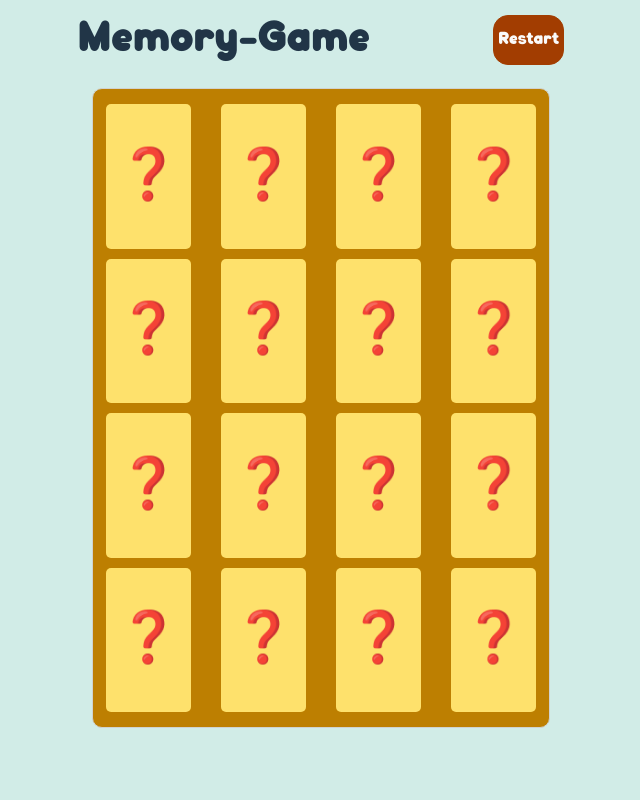
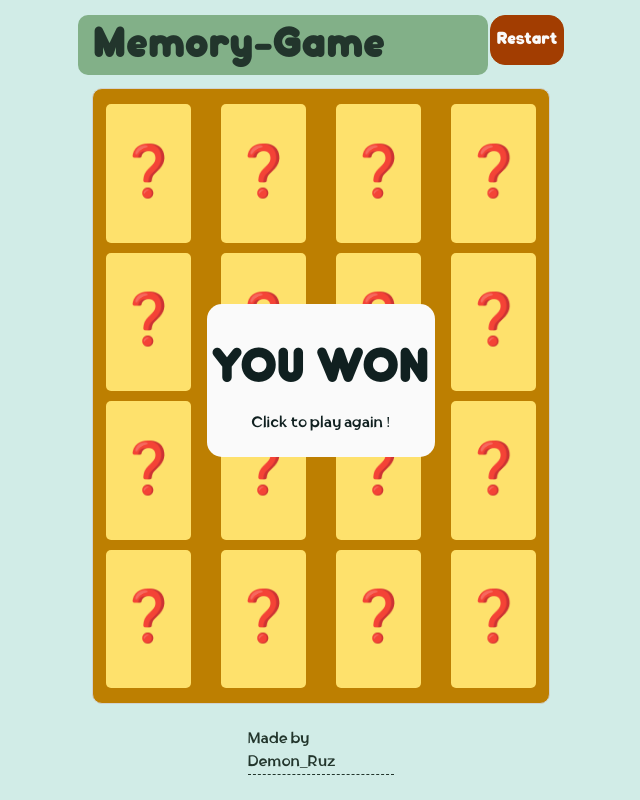
Before and after one commit to Glon8/Memory-Game, a React (Vite) app: page / in a window 1280 px wide. Shown: the whole page, without its empty margins (319-959 px from the left). Built offline with nearby package versions, Linux system fonts and the light colour scheme.

Commit message:
Design addons + Finish pop-up

```diff
--- a/src/App.jsx
+++ b/src/App.jsx
@@ -10,17 +10,19 @@ import TitleTab from './components/TitleTab'
 function App() {
   const [useRefresh, setRefresh] = useState(false);
 
-  return (<div className={`w-per-19 h-per-19 flex f-column m-3 a-items-c`}>
+  return (<div className={`w-per-19 h-per-19 flex f-column m-3 a-items-c j-content-c`}>
 
     <div className='w-per-8 flex h-fix-3 mb-5'>
 
-      <TitleTab f_s={8} c={'dark-green'} cus={`w-per-17 flex a-items-c pr-5`} m={'m-0'} value={'Memory-Game'} />
+      <div className='w-per-17'>
+        <TitleTab f_s={8} c={'very-dark-green'} cus={`w-per-18 flex a-items-c pr-5 bg-c-mint-green r-2 pl-3`} m={'m-0'} value={'Memory-Game'} />
+      </div>
       <Button c={'light'} bg_c={'dark-red'} b_c={'dark-red'} r={'r-3'} w={`w-per-3`} h={'h-per-20'} value={'Restart'}
         asClick={() => setRefresh(!useRefresh)} />
 
     </div>
-
     <Board asRefresh={useRefresh} />
+    <TitleTab f={'tufuli'} f_s={3} c={'very-dark-green'} cus={`w-per-2 flex a-items-c j-content-c pr-5 bb-dashed bb-w-1 bb-c-very-dark-green`} m={'mx-0 mt-5'} value={'Made by Demon_Ruz'} />
 
   </div>)
 }
--- a/src/App.scss
+++ b/src/App.scss
@@ -49,7 +49,11 @@ $colors: (
     dirty-light-blue: #93B4BC,
     yellow: #FEE16C,
     light-yellow: #FDFEE8,
-    green: #729969,
+    dirty-light-green: #cbd18b,
+    light-green: #d6f58e,
+    dirty-green: #729969,
+    green: #82b21e,
+    mint-green: #82b088,
     very-dark-green: #22352C,
     light: #FAFAFA,
     dark: #102020,
@@ -310,10 +314,10 @@ $flex-dir: (
 }
 
 @each $key, $prop in $directions {
-    @for $i from 0 to 10 {
+    @for $i from 0 to 21 {
         @if $key !=x and $key !=y {
             .#{$prop}-#{$i} {
-                #{$prop}: $pixel * $i;
+                #{$prop}: $percent * $i;
             }
         }
     }
--- a/src/components/Board.jsx
+++ b/src/components/Board.jsx
@@ -1,6 +1,7 @@
 import { useEffect, useRef, useState } from 'react'
 
 import Card from './Card'
+import PopUp from './PopUp'
 
 import C from '../images/C.logo.webp'
 import CSh from '../images/CSh.logo.webp'
@@ -18,6 +19,7 @@ function Board({ asRefresh }) {
     const images = [C, CSh, CPl, Html, Java, JS, Php, Py, Ru];
 
     const [useCards, setCards] = useState([]);
+    const [useFinish, setFinish] = useState(true);
 
     const cards = useRef([]);
     const choosen = useRef([]);
@@ -82,12 +84,21 @@ function Board({ asRefresh }) {
         return new_pile;
     }
 
+    const check_all_found = () => {
+        useCards.forEach((item) => {
+            if (!item.face_up) return false;
+        });
+
+        return true;
+    }
+
     const on_card_click = (res) => {
-        // check for the same card click > if the same card, do nothing > else push in to choosen
+        // check for the same card click > if the same card, do nothing > if length > 2, do nothing > else push in to choosen
         if (choosen.current.length != 0) {
             for (let i = 0; i < choosen.current.length; i++)
                 if (choosen.current[i].ind != res.ind) { choosen.current.push(res); break; }
         }
+        else if (choosen.current.length > 2) return;
         else choosen.current.push(res);
         // debug prints
         if (debug) {
@@ -106,12 +117,19 @@ function Board({ asRefresh }) {
             // check for choosen cards > if indexes differ AND they share the same id, disable both > else, flip the cards back down
             choosen.current.forEach((card) => {
                 if (first.ind != second.ind && first.id == second.id) value_flip(card.ind, 'disabled');
-                else value_flip(card.ind, 'face_up');
+                else setTimeout(() => value_flip(card.ind, 'face_up'), 900);
             });
             // erase choosen cards
             choosen.current = [];
 
-            // <============================ ADD AN ENDGAME POP-UP LOGIC
+            const finished = check_all_found();
+            // check if all the gards are fliped up > if true, show the pop-up > else, nothing
+            if (finished) {
+                // debug prints
+                if (debug) console.log('USER WON!');
+
+                setTimeout(() => { }, 500);
+            }
         }
     }
 
@@ -129,7 +147,7 @@ function Board({ asRefresh }) {
         setCards(shuffle(cards.current));
     }, [asRefresh]);
 
-    return (<div className='w-per-7 h-per-16 bg-c-light-brown r-2 b-solid b-w-1 b-c-gray grid grid-t-c-4-per-4 r-g-2 c-g-6 p-3 j-content-c'>
+    return (<div className='w-per-7 h-per-16 bg-c-light-brown r-2 b-solid b-w-1 b-c-gray grid grid-t-c-4-per-4 r-g-2 c-g-6 p-3 j-content-c relative'>
         {
             useCards?.map((card_info, ind) => {
                 return <Card key={ind} card_info={card_info}
@@ -137,6 +155,9 @@ function Board({ asRefresh }) {
                     onFlip={() => value_flip(ind, 'face_up')} />
             })
         }
+
+
+        <PopUp visible={useFinish} />
     </div>)
 }
 
--- /dev/null
+++ b/src/components/PopUp.jsx
@@ -0,0 +1,14 @@
+import React from 'react'
+
+import TitleTab from './TitleTab'
+
+function PopUp({ visible }) {
+    return (<div hidden={visible ? false : true} className=' w-per-10 h-per-5 absolute flex f-column top-7 left-5 r-3 j-content-c bg-c-light'>
+
+        <TitleTab f_s={9} cus={'flex j-content-c'} value={'YOU WON'} />
+        <TitleTab f={'tufuli'} f_s={3} cus={'flex j-content-c'} value={'Click to play again !'} />
+
+    </div>)
+}
+
+export default PopUp
```
